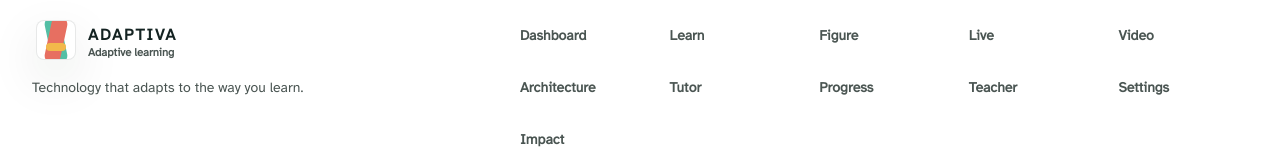
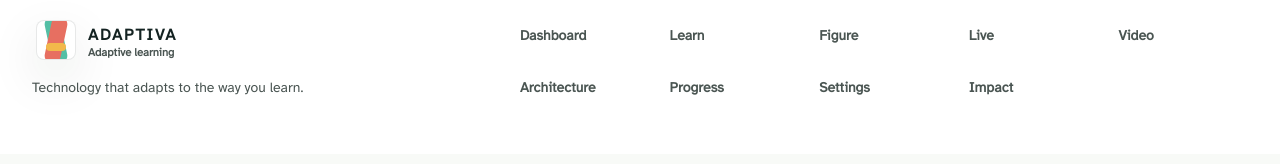
Before and after one commit to skandakn/Adaptiva, a Next.js app: page / in a window 1280 px wide. Shown: the part 4729-4893 px from the top of the page. Built offline with nearby package versions, Linux system fonts and the light colour scheme; no server answers.

Commit message:
Remove teacher and tutor navigation

```diff
--- a/components/layout/site-shell.tsx
+++ b/components/layout/site-shell.tsx
@@ -22,9 +22,7 @@ const primaryNav = [
 ];
 
 const secondaryNav = [
-  { href: "/tutor", label: "Tutor" },
   { href: "/progress", label: "Progress" },
-  { href: "/teacher", label: "Teacher" },
   { href: "/settings", label: "Settings" },
   { href: "/about", label: "Impact" }
 ];
```
